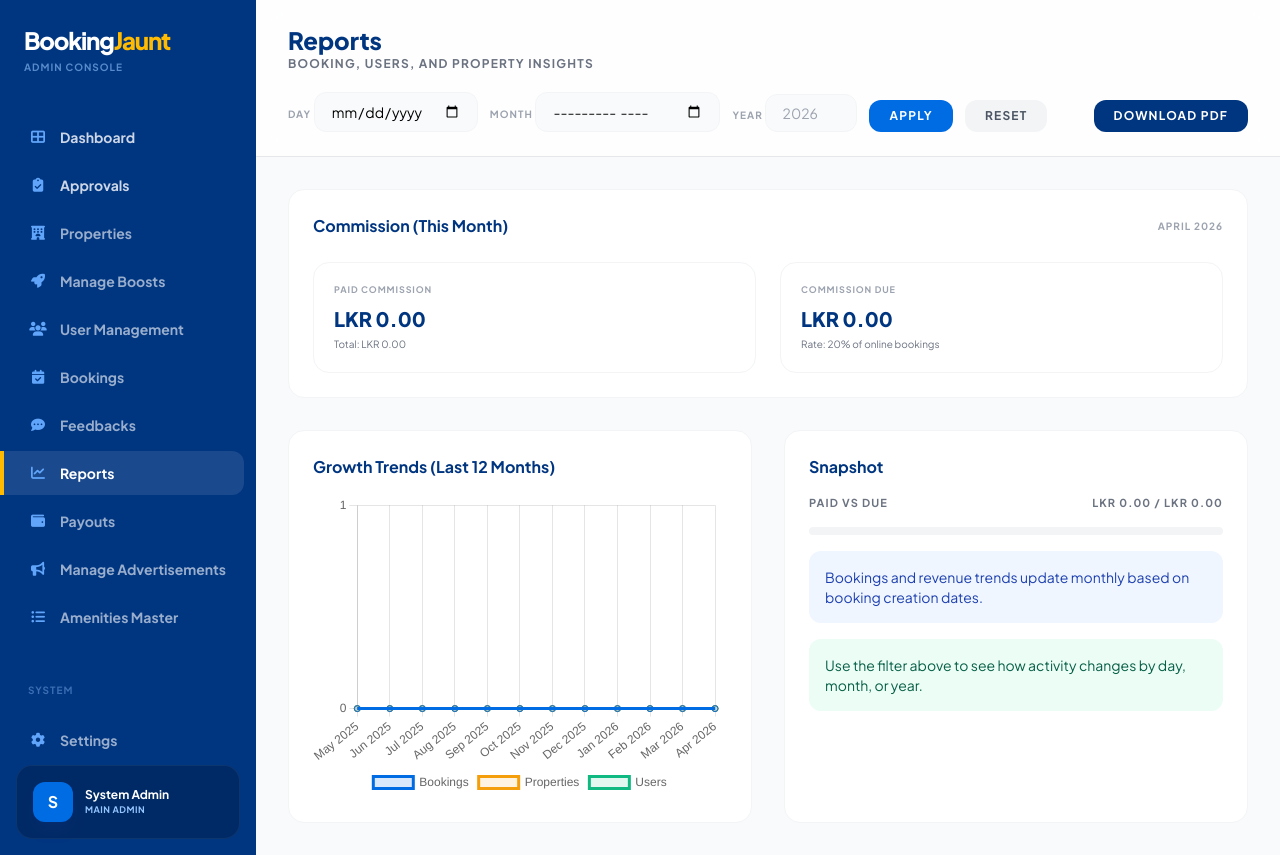
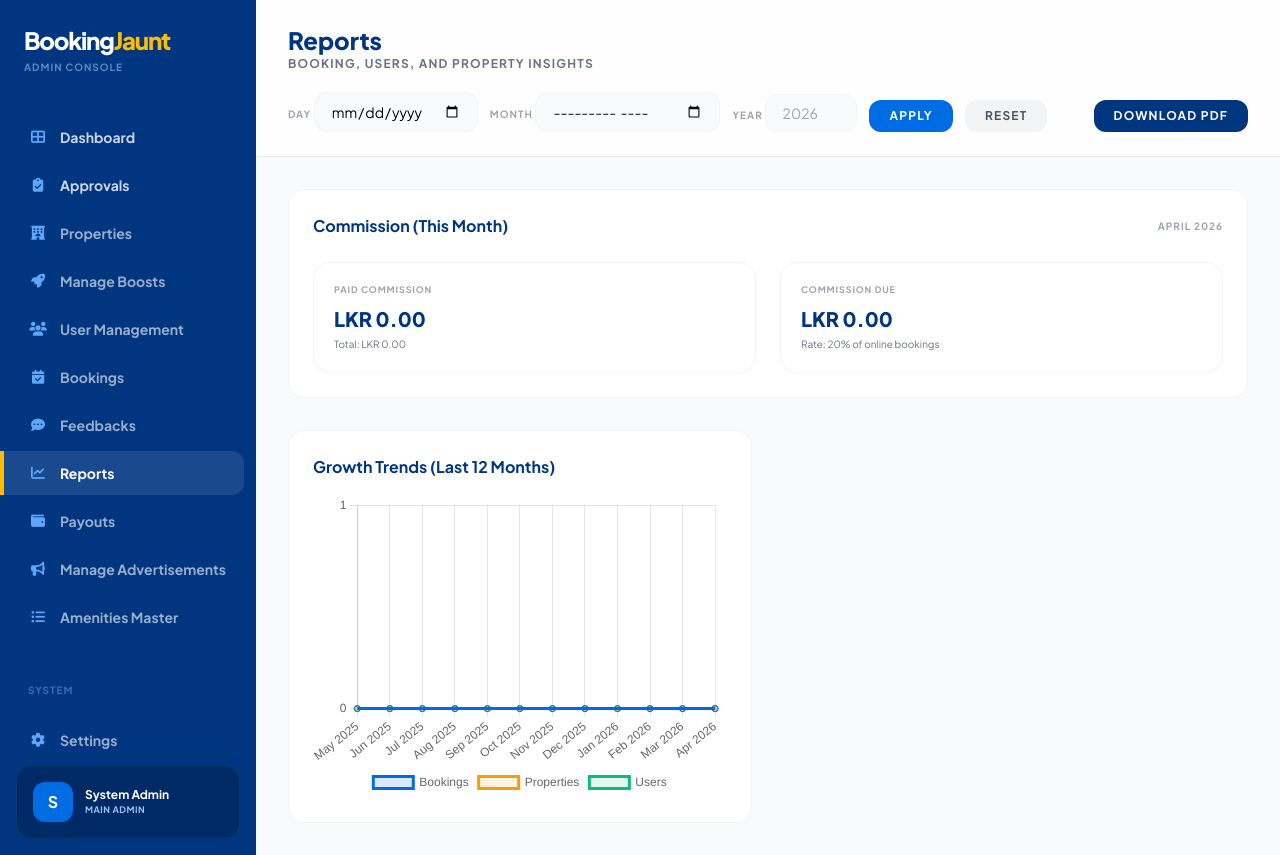
Before and after one commit to Bashitha267/bookingjaunt, a PHP site: page /system/admin/reports.php in a window 1280 px wide. Run offline with PHP 8.4, Linux system fonts and the light colour scheme; the visitor is signed in with stand-in values (Sample User, id 1); data that the repository does not hold is empty; some libraries are stand-ins or nearby versions.

Commit message:
Update reports.php

```diff
--- a/system/admin/reports.php
+++ b/system/admin/reports.php
@@ -204,26 +204,7 @@ foreach ($chart_keys as $key) {
 					<h3 class="font-bold text-[#003580] mb-4">Growth Trends (Last 12 Months)</h3>
 					<canvas id="growthChart" height="220"></canvas>
 				</div>
-				<div class="bg-white rounded-2xl border border-gray-100 p-6">
-					<h3 class="font-bold text-[#003580] mb-4">Snapshot</h3>
-					<div class="space-y-4">
-						<div class="flex justify-between text-[11px] font-bold uppercase tracking-widest text-gray-500">
-							<span>Paid vs Due</span>
-							<span>LKR <?php echo number_format($total_paid, 2); ?> / LKR <?php echo number_format($total_due, 2); ?></span>
-						</div>
-						<div class="w-full h-2 bg-gray-100 rounded-full overflow-hidden">
-							<?php $paid_percent = $total_revenue > 0 ? round(($total_paid / $total_revenue) * 100) : 0; ?>
-							<div class="h-full bg-[#006ce4]" style="width: <?php echo $paid_percent; ?>%"></div>
-						</div>
-						<div class="grid grid-cols-1 gap-4">
-							<div class="p-4 rounded-xl bg-blue-50 text-blue-800 text-sm">
-								Bookings and revenue trends update monthly based on booking creation dates.
-							</div>
-							<div class="p-4 rounded-xl bg-emerald-50 text-emerald-800 text-sm">
-								Use the filter above to see how activity changes by day, month, or year.
-							</div>
-						</div>
-					</div>
+
 				</div>
 			</div>
 		</div>
```
